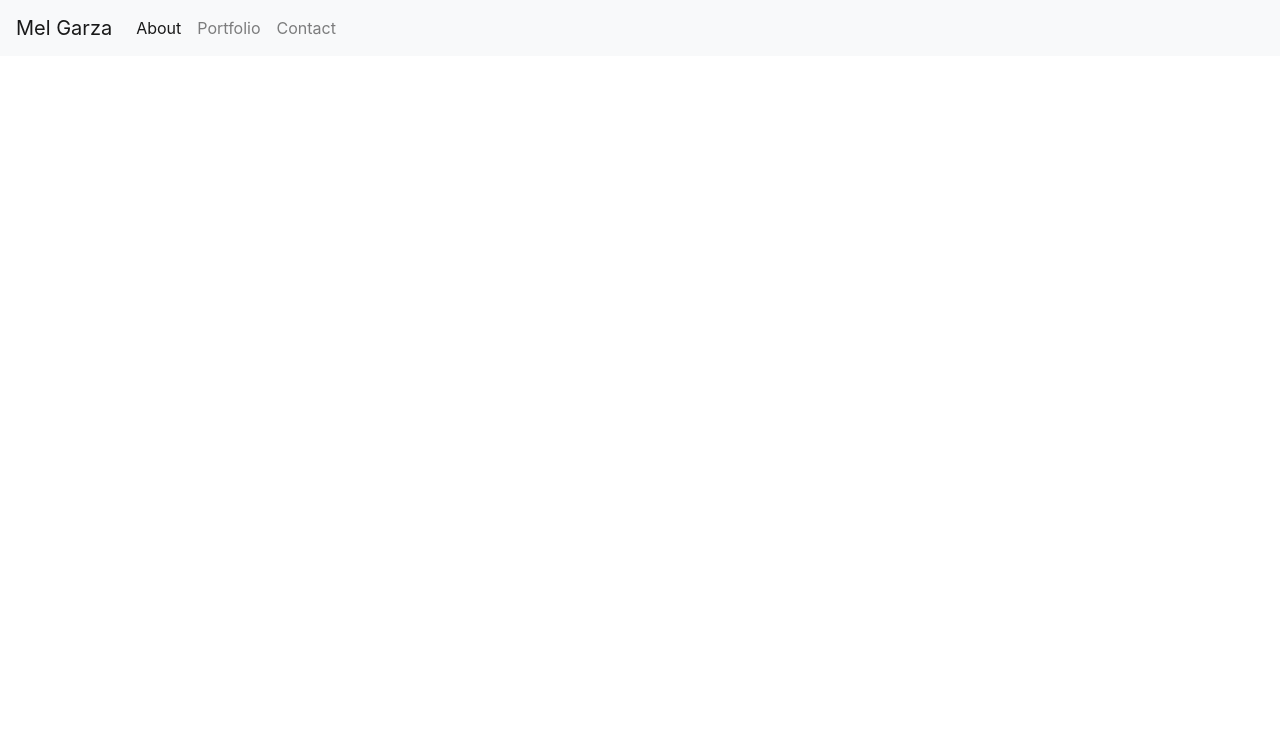
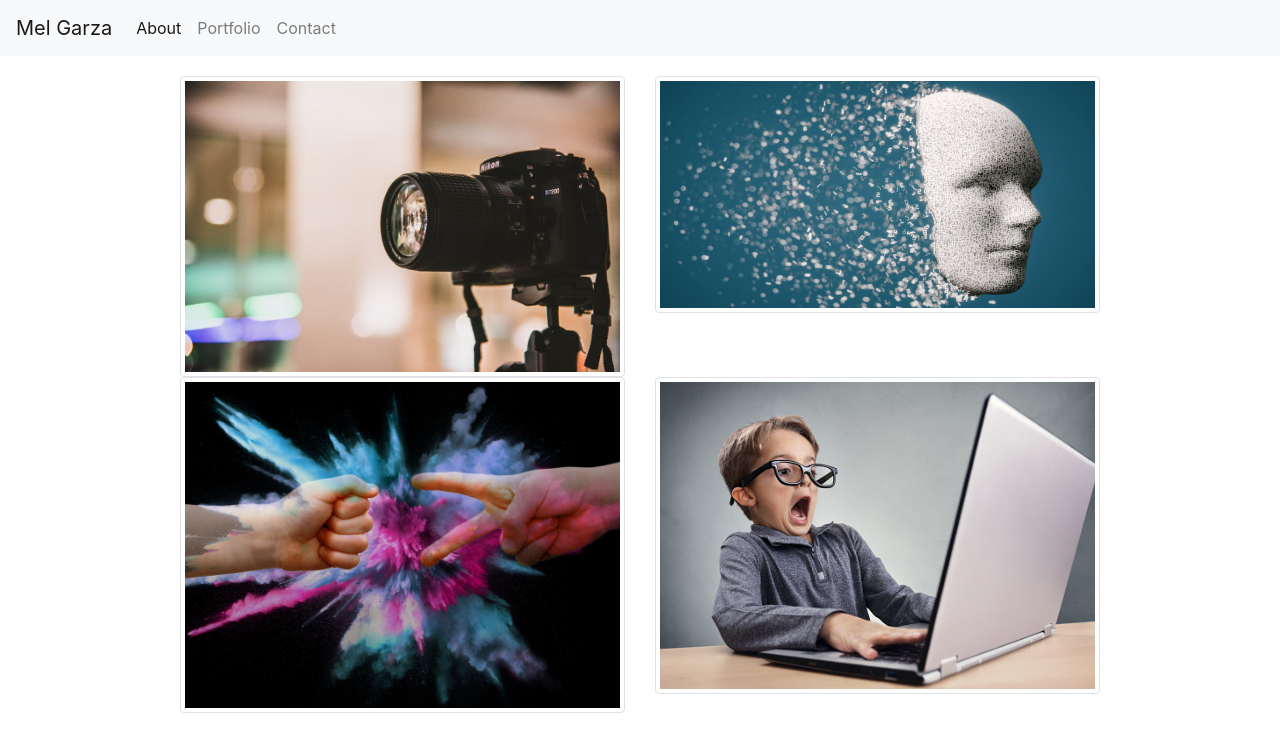
Before and after one commit to melg30/bootstrap-portfolio-, a plain HTML site: page portfolio.html in a window 1280 px wide. Drawn offline with nearby package versions, Linux system fonts and the light colour scheme.

Commit message:
added photos to portfolio section

```diff
--- a/assets/css/style.css
+++ b/assets/css/style.css
@@ -15,5 +15,5 @@ body {
     padding: 20px;
     background-color: #ffffff;
     color: #777777;
-    border-style: ridge;
+
 }
--- a/portfolio.html
+++ b/portfolio.html
@@ -35,6 +35,16 @@
 
 <body>
 
+<div class="container">
+    <div class="row">
+        <div class="col"><img src="../bootstrap-portfolio-/assets/images/camera stock.jpeg" alt="camera" class="img-thumbnail"></div>
+        <div class="col"><img src="../bootstrap-portfolio-/assets/images/pixel stock.jpg" alt="face" class="img-thumbnail"></div>
+        <div class="w-100"></div>
+        <div class="col"><img src="../bootstrap-portfolio-/assets/images/rockpaperscissors2.jpg" alt="rock paper scissors" class="img-thumbnail"></div>
+        <div class="col"><img src="../bootstrap-portfolio-/assets/images/computer stock.jpg" alt="boy at computer" class="img-thumbnail"></div>
+    </div>
+</div>
+
 </body>
 
 </html>
```
Also changed, not shown: index.html (+5 -1 lines), assets/images/camera stock.jpeg (added), assets/images/computer stock.jpg (added), assets/images/phone .jpg (added), assets/images/pixel stock.jpg (added), assets/images/rockpaperscissors2.jpg (added).
